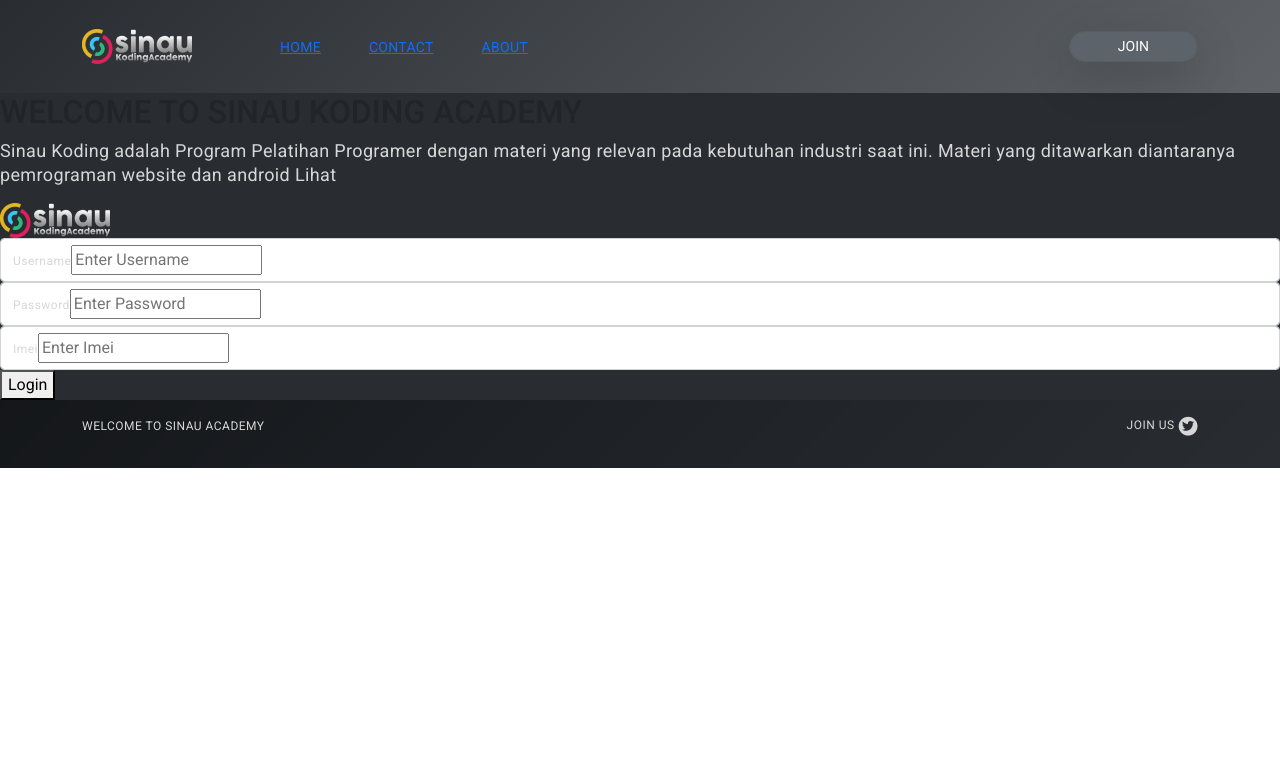
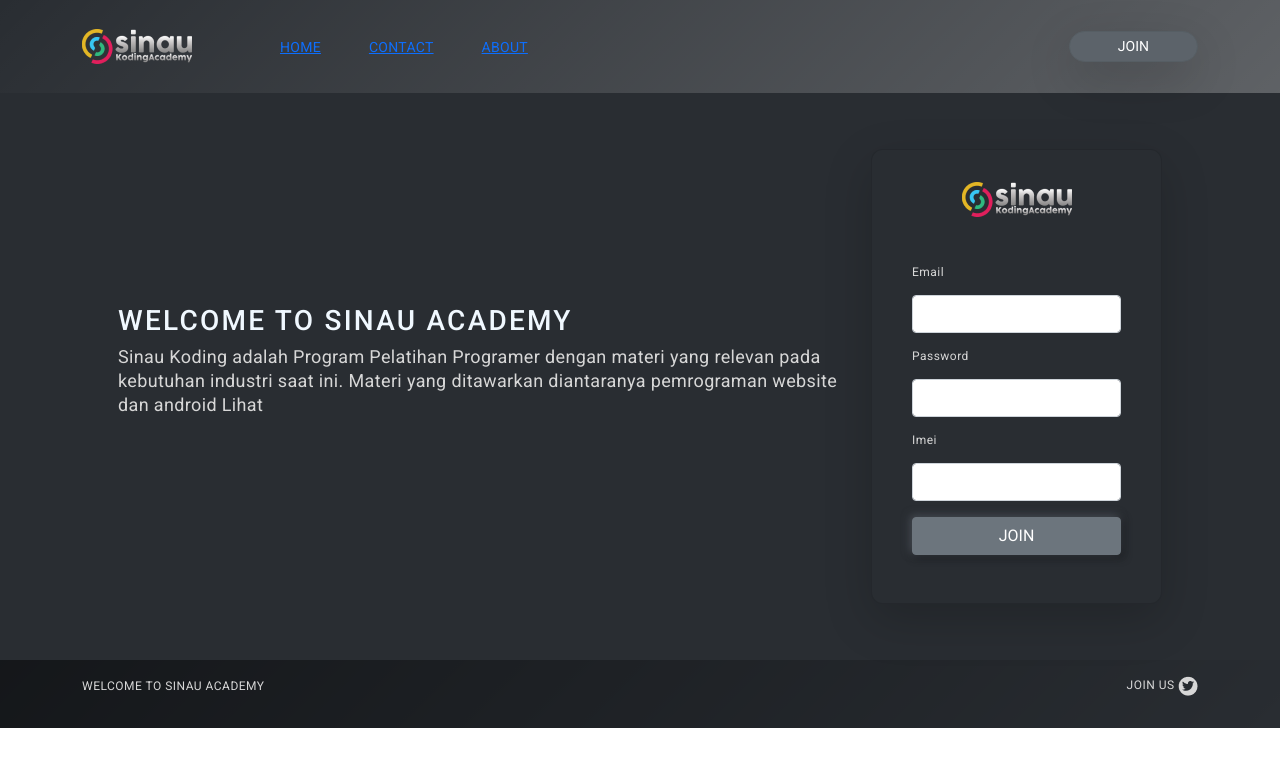
Before and after one commit to tnarzqia/vue-sinau-koding, a Vue app: page / in a window 1280 px wide. Both pictures are taken after a click on the button "JOIN". Shown: the top 766 px of the page. Built offline with nearby package versions, Linux system fonts and the light colour scheme.

Commit message:
Mengubah router

```diff
--- a/src/App.vue
+++ b/src/App.vue
@@ -41,7 +41,6 @@
 
 <script>
 import Footer from "./components/Footer-bootstrap.vue";
-
 export default {
   name: 'App',
   components: {
--- a/src/components/Form-bootstrap.vue
+++ b/src/components/Form-bootstrap.vue
@@ -1,11 +1,11 @@
 <template>
   <div>
     <b-card
-        style="max-width: 30rem; background: #292D32; border-radius: 12px;"
-        class="shadow-lg my-2 mx-5 border-radius"
+        style="background: #292D32; border-radius: 12px;"
+        class="shadow-lg my-2 border-radius"
     >
         <div class="d-flex justify-content-center py-3">
-            <img src="./assets/img/Sinau Coding 1.png" alt="">
+            <img src="../assets/img/Sinau Coding 1.png" alt="">
         </div>
 
         <b-card-text>
--- a/src/router.js
+++ b/src/router.js
@@ -1,6 +1,6 @@
 import Vue from 'vue';
 import VueRouter from 'vue-router'
-import Home from '../src/view/Home.vue'
+import Home from './view/Home.vue'
 import About from '../src/view/About.vue'
 import Contact from '../src/view/Contact.vue'
 
--- a/src/view/Contact.vue
+++ b/src/view/Contact.vue
@@ -1,12 +1,8 @@
 <template>
-  <div class="contact">
-    <b-form-rating v-model="value" color="indigo" class="mb-2"></b-form-rating>
-    <b-form-rating v-model="value" color="#ff00ff" class="mb-2"></b-form-rating>
-    <b-form-rating v-model="value" color="rgb(64, 192, 128)" class="mb-2"></b-form-rating>
-    <b-form-rating v-model="value" color="rgba(64, 192, 128, 0.75)" class="mb-2"></b-form-rating>
-    <p class="mt-2">Value: {{ value }}</p>
-
-        <h1>Halaman Contact</h1>
+  <div>
+    <body>
+      <h1>Halaman Contact</h1>
+    </body>
   </div>
 </template>
 
@@ -21,7 +17,7 @@
 </script>
 
 <style>
-.contact{
-    margin-top: 100px;
+body{
+    background-color: #292D32;
 }
 </style>
--- a/src/view/Home.vue
+++ b/src/view/Home.vue
@@ -1,22 +1,27 @@
 <template>
   <div>
-      <section>
-            <div class="col1">
-                <h2>WELCOME TO SINAU KODING ACADEMY</h2>
-                <p>
-                    Sinau Koding adalah Program Pelatihan Programer dengan materi yang relevan pada kebutuhan industri saat ini. Materi yang ditawarkan diantaranya pemrograman website dan android Lihat
-                </p>
-            </div>
-            <div class="col2">
-                <img v-if="show" src="../assets/img/flatdesign 1.png" alt="sinau koding">
-                <Form v-else/>
-            </div>
+        <section>
+            <b-container class="section py-5 px-5">
+            <b-row class="d-flex align-items-center">
+                <b-col class="mb-3">
+                    <h3>WELCOME to Sinau ACADEMY</h3>
+                    <p>
+                            Sinau Koding adalah Program Pelatihan Programer dengan materi yang relevan pada kebutuhan industri saat ini. Materi yang ditawarkan diantaranya pemrograman website dan android Lihat
+                    </p>
+
+                </b-col>
+                <b-col md="auto">
+                    <img v-if="show" src="../assets/img/flatdesign 1.png" class="img-fluid" alt="">
+                    <Form v-else/>
+                </b-col>
+            </b-row>
+            </b-container>
         </section>
   </div>
 </template>
 
 <script>
-import Form from "../components/Form.vue";
+import Form from "../components/Form-bootstrap.vue";
 export default {
     components: { Form },
     props: {
```
Also changed, not shown: src/view/Home-bootstrap.vue (deleted, +0 -43 lines), src/view/Home1.vue (added, +26 -0 lines), src/assets/css/style_form.css (deleted).
